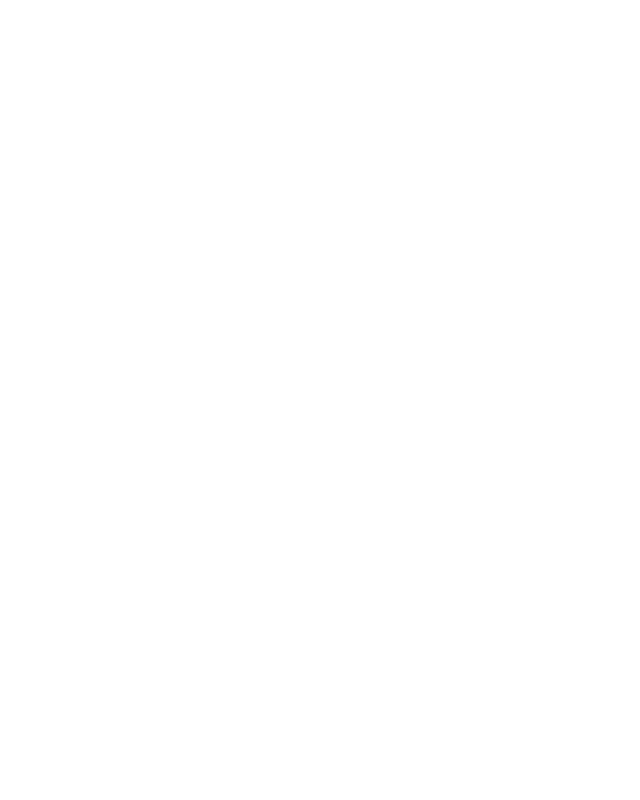
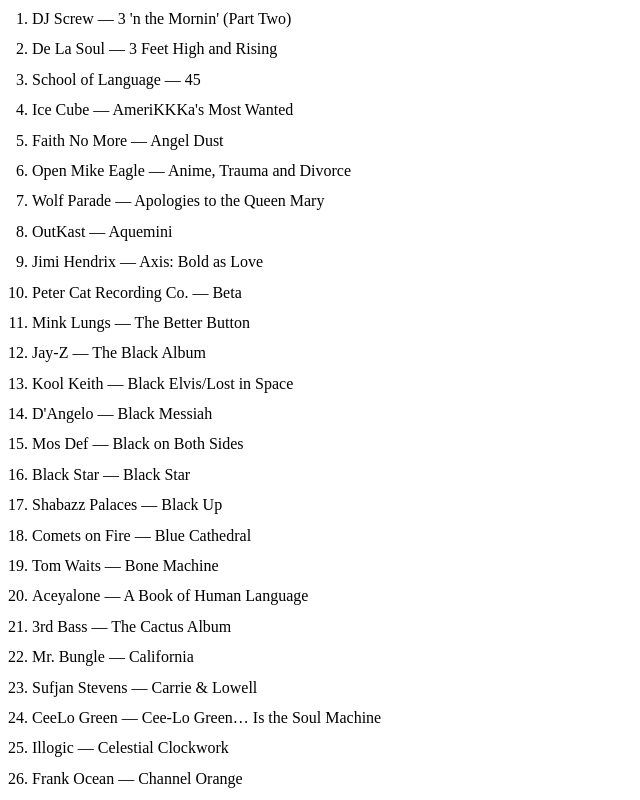
Before and after one commit to adammxfld/album-library, a React (Vite) app: page / in a window 1280 px wide. Shown: the top 800 px of the page, without its empty margins (0-640 px from the left). Built offline with nearby package versions, Linux system fonts and the light colour scheme.

Commit message:
Add basic album component

```diff
--- a/src/App.tsx
+++ b/src/App.tsx
@@ -4,7 +4,7 @@
 function App() {
   return (
       <section id="center">
-
+        <AlbumList albums={albums} />
       </section>
   )
 }
--- /dev/null
+++ b/src/components/AlbumList.scss
@@ -0,0 +1,12 @@
+.album-list {
+  display: flex;
+  flex-direction: column;
+  gap: 0.5rem;
+  margin: 0;
+  padding-left: 1.5rem;
+}
+
+.album-entry {
+  font-size: 1rem;
+  line-height: 1.4;
+}
--- /dev/null
+++ b/src/components/AlbumList.tsx
@@ -0,0 +1,20 @@
+import type { Album } from "../albums_data.js";
+import "./AlbumList.scss";
+
+export interface AlbumListProps {
+  albums: Album[];
+}
+
+function AlbumList({ albums }: AlbumListProps) {
+  return (
+    <ol className="album-list">
+      {albums.map((album) => (
+        <li key={`${album.artist}-${album.title}`} className="album-entry">
+          {album.artist} — {album.title}
+        </li>
+      ))}
+    </ol>
+  );
+}
+
+export default AlbumList;
```
